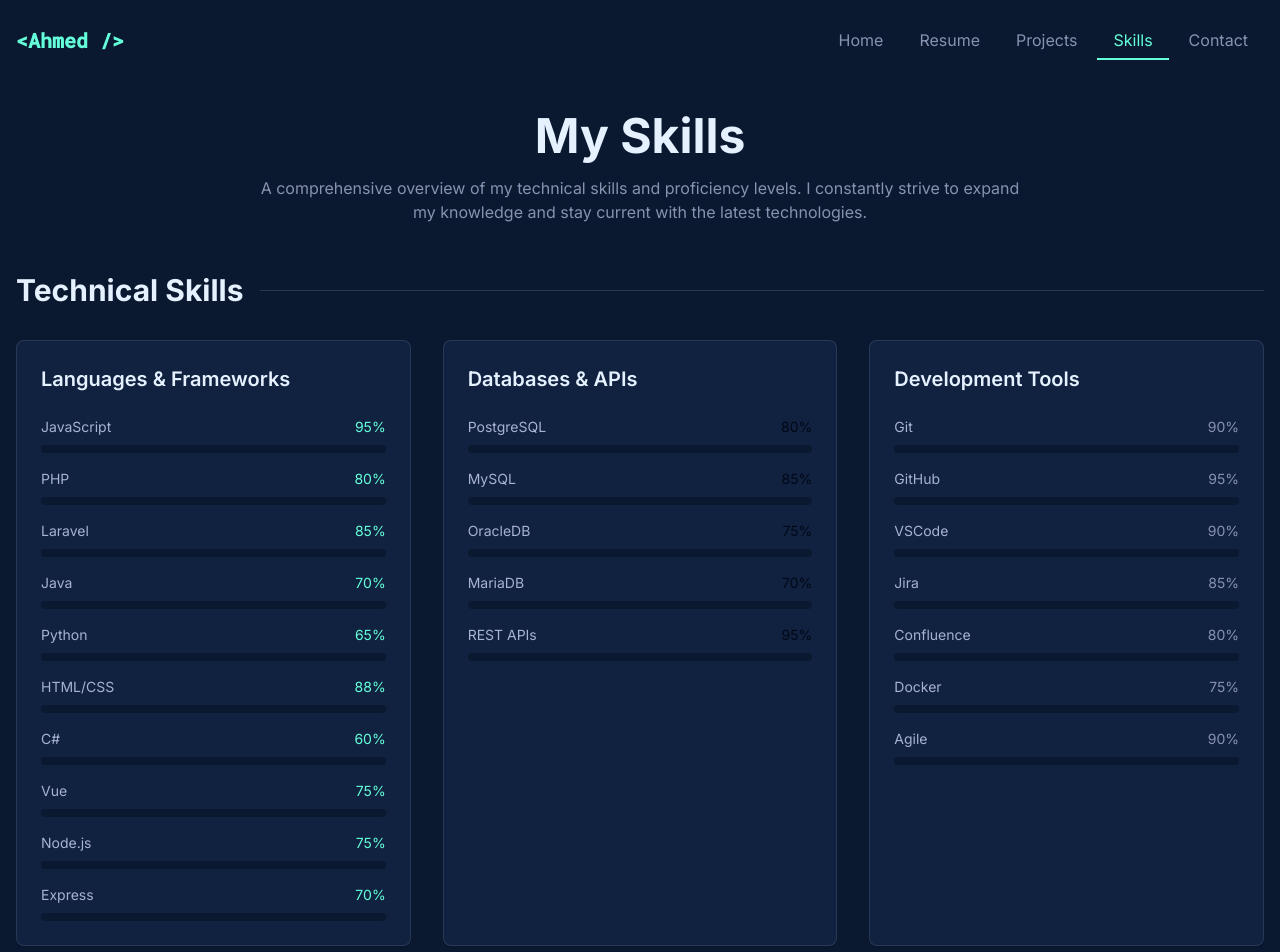
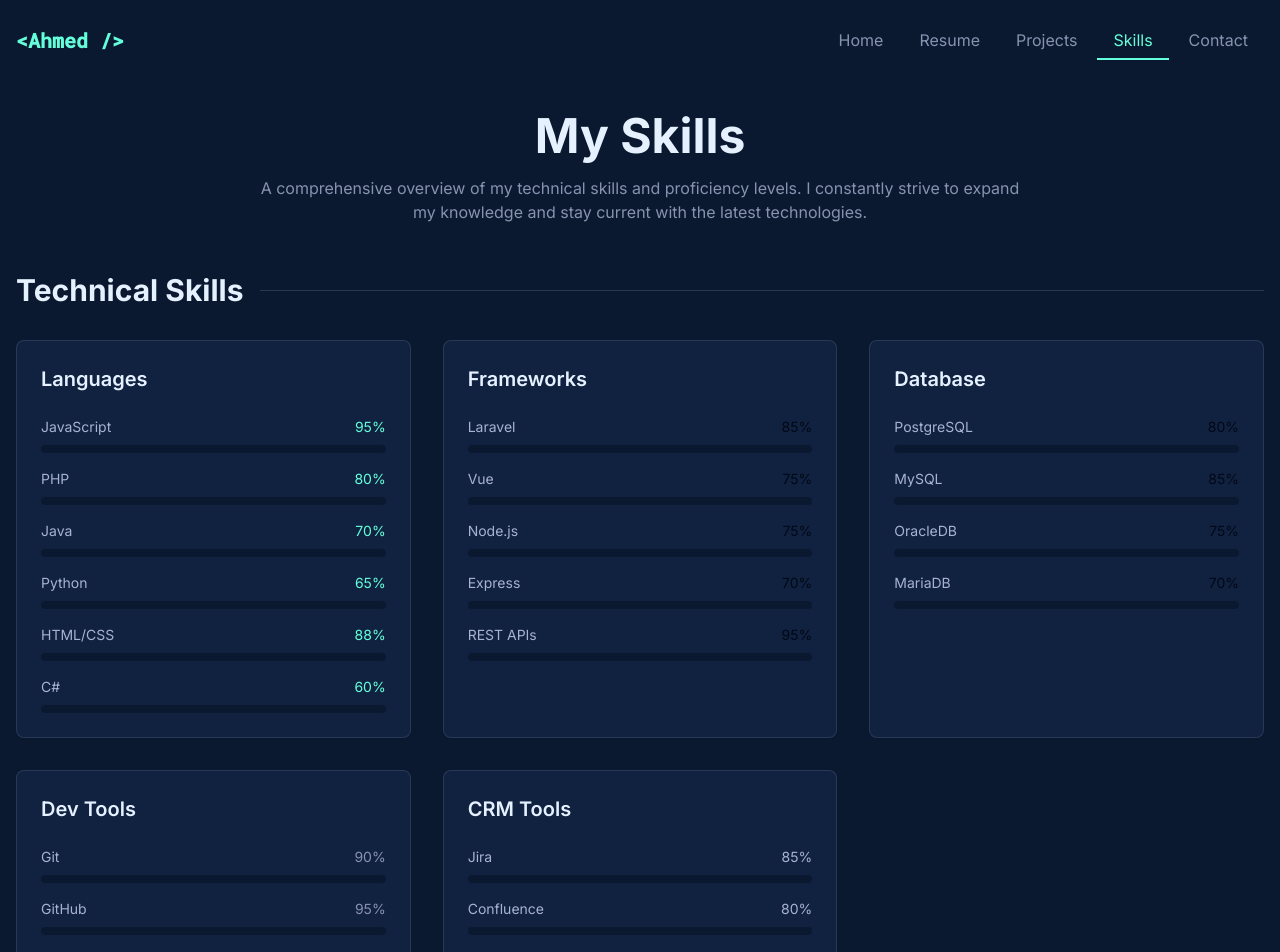
Before and after one commit to ahmedmalmoselhy/ahmedmalmoselhy.github.io, a React (Vite) app: page /skills in a window 1280 px wide. Shown: the top 952 px of the page. Built offline with nearby package versions, Linux system fonts and the light colour scheme.

Commit message:
Refactor Skills Page Layout

```diff
--- a/src/pages/Skills.tsx
+++ b/src/pages/Skills.tsx
@@ -6,44 +6,58 @@ import { Card, CardContent } from '@/components/ui/card';
 // Skill categories with their respective skills
 const skillCategories = [
   {
-    name: "Languages & Frameworks",
+    name: "Languages",
     skills: [
       { name: 'JavaScript', level: 95 },
       { name: 'PHP', level: 80 },
-      { name: 'Laravel', level: 85 },
       { name: 'Java', level: 70 },
       { name: 'Python', level: 65 },
       { name: 'HTML/CSS', level: 88 },
       { name: 'C#', level: 60 },
-      { name: 'Vue', level: 75 },
-      { name: 'Node.js', level: 75 },
-      { name: 'Express', level: 70 },
     ],
     color: "portfolio-highlight"
   },
   {
-    name: "Databases & APIs",
+    name: "Frameworks",
+    skills: [
+      { name: 'Laravel', level: 85 },
+      { name: 'Vue', level: 75 },
+      { name: 'Node.js', level: 75 },
+      { name: 'Express', level: 70 },
+      { name: 'REST APIs', level: 95 },
+    ],
+    color: "portfolio-blue"
+  },
+  {
+    name: "Database",
     skills: [
       { name: 'PostgreSQL', level: 80 },
       { name: 'MySQL', level: 85 },
       { name: 'OracleDB', level: 75 },
       { name: 'MariaDB', level: 70 },
-      { name: 'REST APIs', level: 95 },
     ],
-    color: "portfolio-blue"
+    color: "portfolio-teal"
   },
   {
-    name: "Development Tools",
+    name: "Dev Tools",
     skills: [
       { name: 'Git', level: 90 },
       { name: 'GitHub', level: 95 },
       { name: 'VSCode', level: 90 },
-      { name: 'Jira', level: 85 },
-      { name: 'Confluence', level: 80 },
       { name: 'Docker', level: 75 },
       { name: 'Agile', level: 90 },
     ],
     color: "portfolio-slate"
+  },
+  {
+    name: "CRM Tools",
+    skills: [
+      { name: 'Jira', level: 85 },
+      { name: 'Confluence', level: 80 },
+      { name: 'Salesforce', level: 70 },
+      { name: 'HubSpot', level: 65 },
+    ],
+    color: "portfolio-lightSlate"
   }
 ];
 
@@ -105,7 +119,7 @@ const Skills = () => {
         {/* Soft Skills - Updated with dynamic grid */}
         <section className="mb-16">
           <h2 className="section-title mb-8">Soft Skills</h2>
-          <div className="grid grid-cols-2 sm:grid-cols-3 md:grid-cols-3 lg:grid-cols-6 auto-rows-fr gap-4 justify-center">
+          <div className="grid grid-cols-2 md:grid-cols-4 auto-rows-fr gap-4">
             {softSkills.map((skill, idx) => (
               <div key={idx} className="card flex flex-col items-center p-4 text-center">
                 <div className="w-12 h-12 rounded-full bg-portfolio-highlight/20 flex items-center justify-center mb-3">
```
